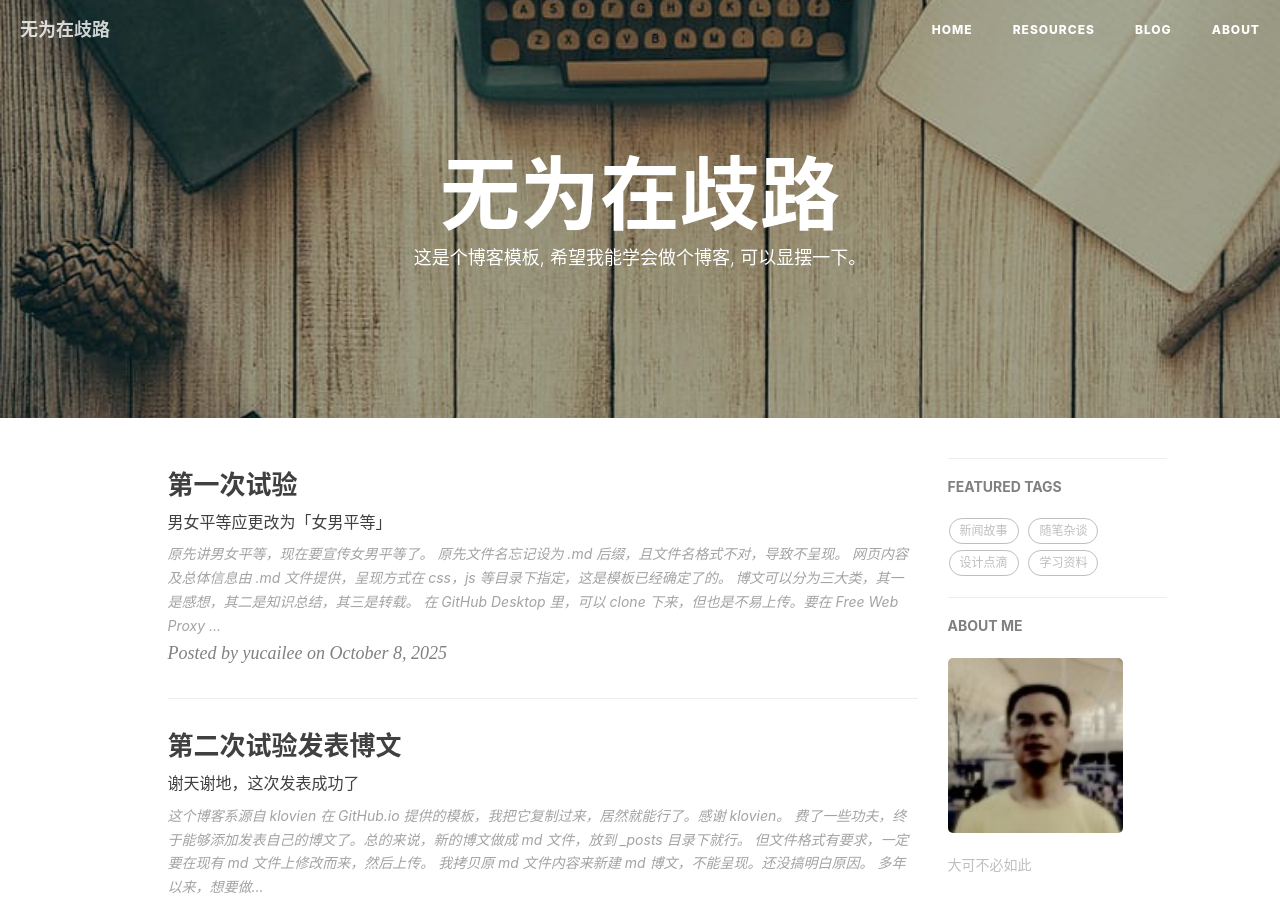
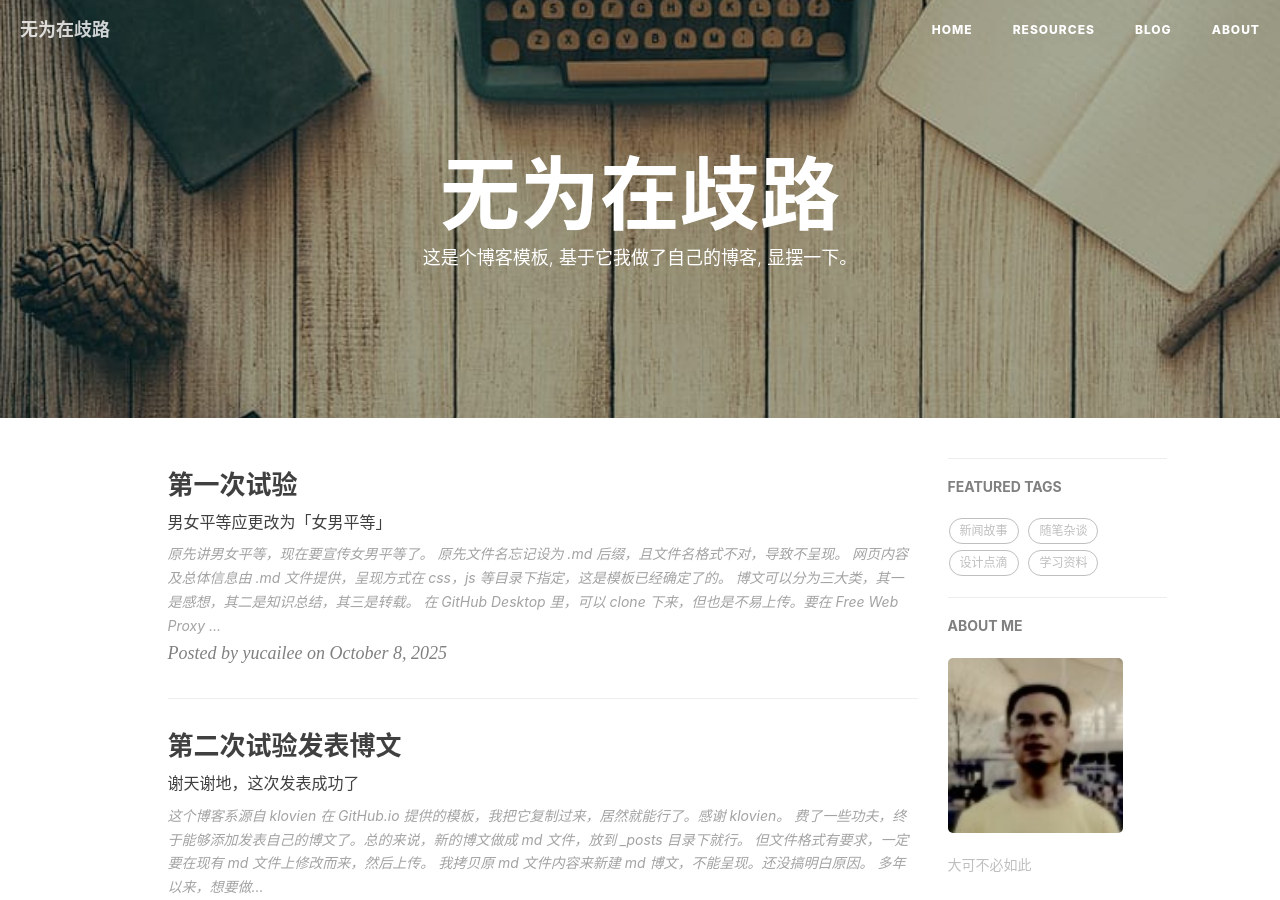
Before and after one commit to imliyucai/imliyucai.github.io, a Jekyll site: the page built from index.html, in a window 1280 px wide and 900 px high. Built offline with Jekyll 4.4.1, drawn with Linux system fonts in a browser that asks for light colours; nearby versions of some CDN libraries; the list of posts is cut into pages by our own code; comment, search, counter and statistics services are not loaded.

Commit message:
Update index.html
misc change.

```diff
--- a/index.html
+++ b/index.html
@@ -1,6 +1,6 @@
 ---
 layout: page
-description: "这是个博客模板, 希望我能学会做个博客, 可以显摆一下。"
+description: "这是个博客模板, 基于它我做了自己的博客, 显摆一下。"
 ---
 
 <!--
```
